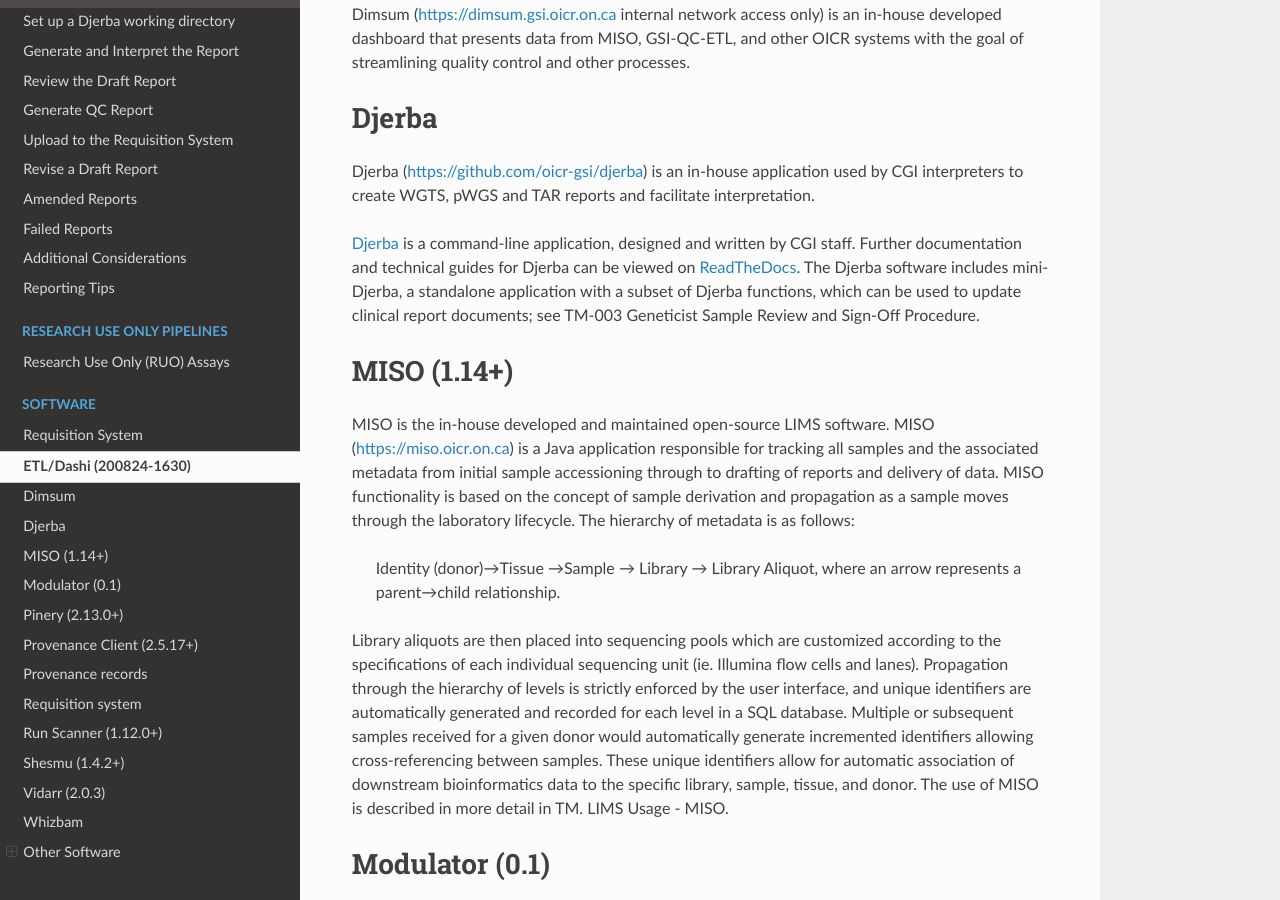
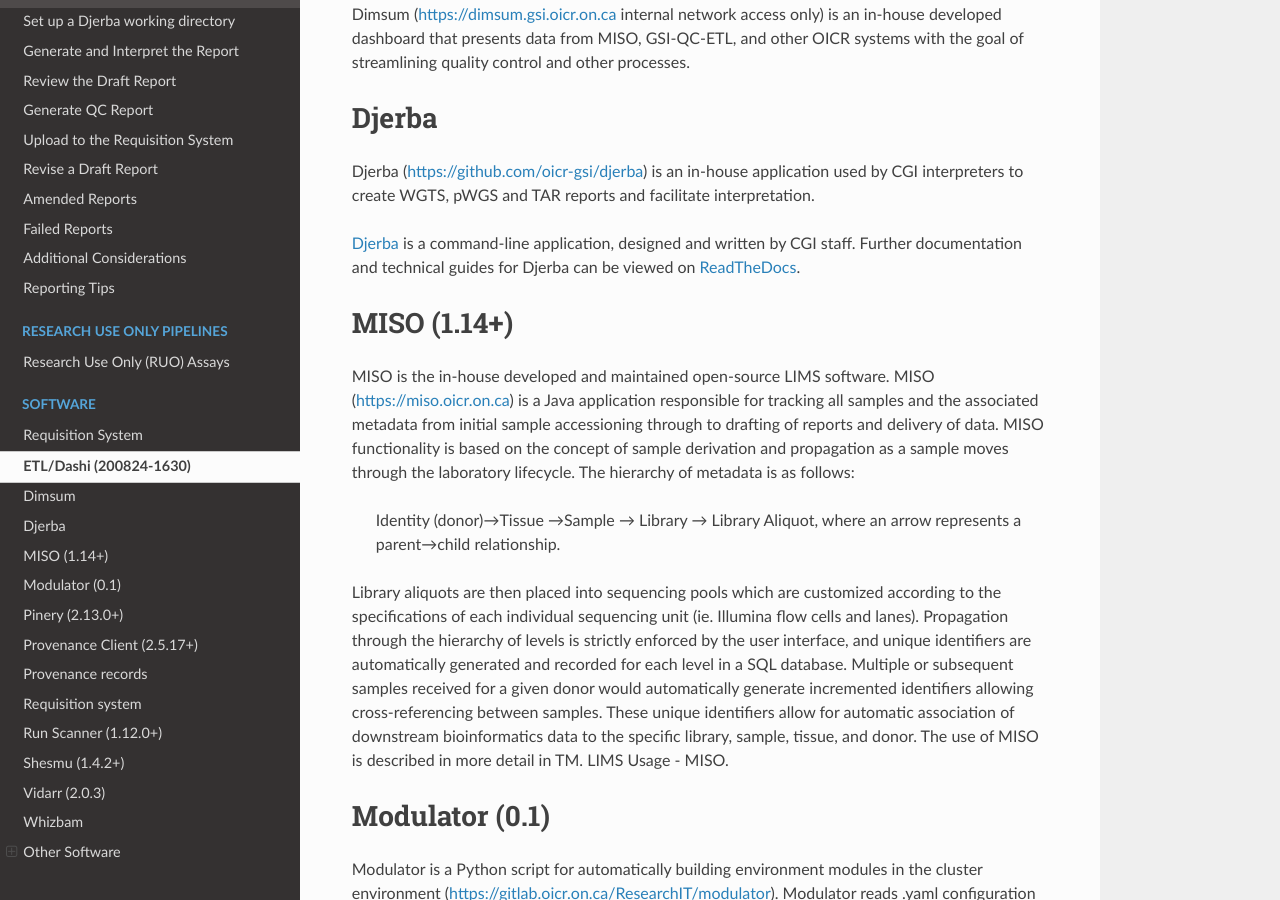
Before and after one commit to oicr-gsi/oicr-gsi, a Sphinx documentation site: the page built from source/infrastructure.rst, in a window 1280 px wide and 900 px high, scrolled down 362 px. Built offline with Sphinx 7.4.7 and the Read the Docs theme 3.1.0, drawn with Linux system fonts in a browser that asks for light colours.

Commit message:
Remove last references to mini-Djerba

```diff
--- a/source/data-review-reporting/wgts-report.rst
+++ b/source/data-review-reporting/wgts-report.rst
@@ -419,7 +419,7 @@
 
 	$ djerba.py render -j report/report.updated.json -o report/ -p
 
-If necessary, the intermediate HTML file produced by Djerba may be also edited by hand. (This should only be done rarely, to resolve major formatting issues.) An HTML to PDF converter such as wkhtmltopdf_ may then be used to generate the PDF file. In this case, any subsequent edits by the clinical geneticist must be applied directly to the PDF, and not done with mini-Djerba.
+If necessary, the intermediate HTML file produced by Djerba may be also edited by hand. (This should only be done rarely, to resolve major formatting issues.) An HTML to PDF converter such as wkhtmltopdf_ may then be used to generate the PDF file. In this case, any subsequent edits by the clinical geneticist must be applied directly to the PDF.
 
 .. _wkhtmltopdf: https://wkhtmltopdf.org/
 
--- a/source/infrastructure.rst
+++ b/source/infrastructure.rst
@@ -13,7 +13,7 @@
 
 Djerba (https://github.com/oicr-gsi/djerba) is an in-house application used by CGI interpreters to create WGTS, pWGS and TAR reports and facilitate interpretation.
 
-Djerba_ is a command-line application, designed and written by CGI staff. Further documentation and technical guides for Djerba can be viewed on ReadTheDocs_. The Djerba software includes mini-Djerba, a standalone application with a subset of Djerba functions, which can be used to update clinical report documents; see TM-003 Geneticist Sample Review and Sign-Off Procedure.
+Djerba_ is a command-line application, designed and written by CGI staff. Further documentation and technical guides for Djerba can be viewed on ReadTheDocs_.
 
 MISO (1.14+)
 --------------
```
